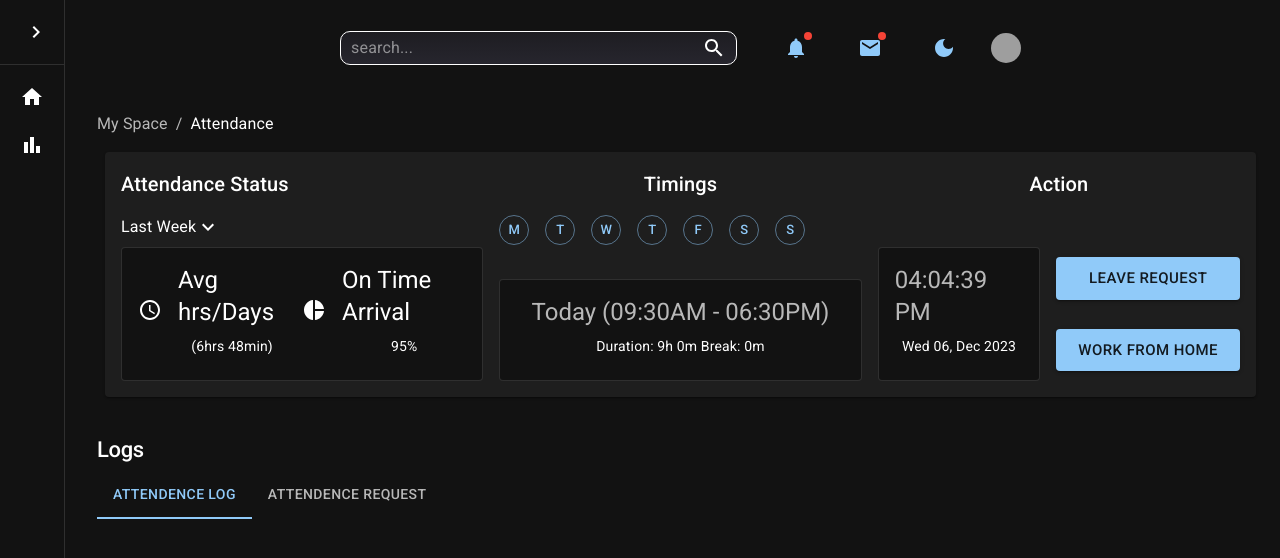
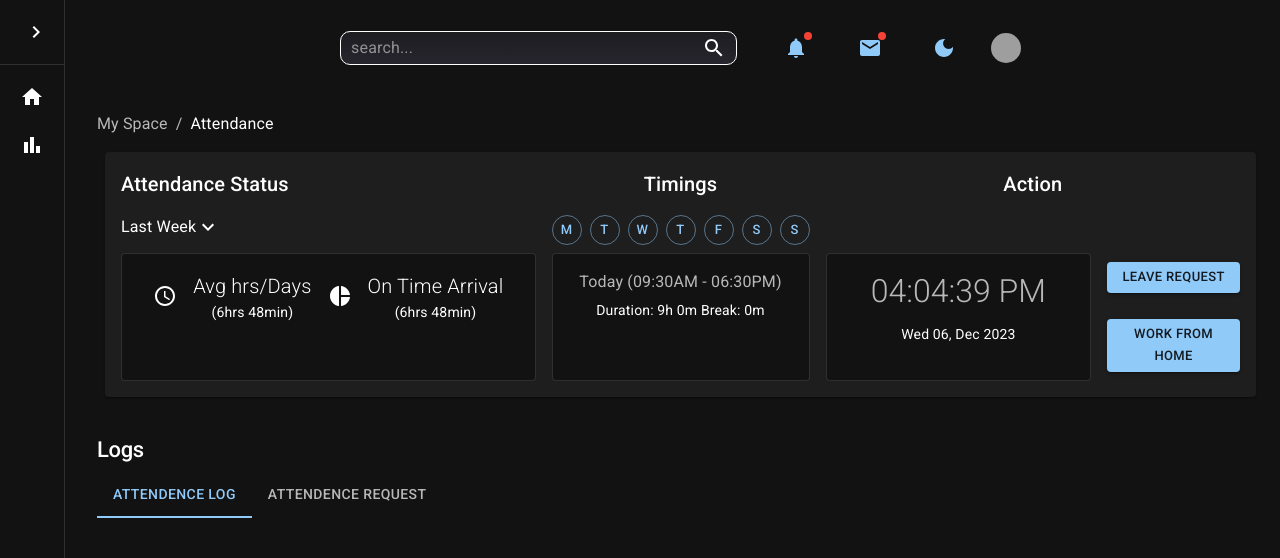
Before and after one commit to saurabhgithb/TekMagnus-Assignment, a React (Vite) app: page / in a window 1280 px wide. Shown: the top 558 px of the page. Built offline with nearby package versions, Linux system fonts and the light colour scheme; grey boxes are pictures that could not be loaded.

Commit message:
improved attendance status

```diff
--- a/src/components/AttendanceStatus.jsx
+++ b/src/components/AttendanceStatus.jsx
@@ -7,17 +7,13 @@ import {
 import {
   Box,
   Button,
-  styled,
   Breadcrumbs,
   Card,
-  CardActions,
   CardContent,
   Collapse,
   Link,
-  List,
   ListItem,
   ListItemButton,
-  ListItemIcon,
   ListItemText,
   Stack,
   Typography,
@@ -40,11 +36,11 @@ const AttendanceStatus = () => {
           <Typography color="text.primary">Attendance</Typography>
         </Breadcrumbs>
 
-        <Card sx={{ minWidth: 275, marginTop: "1rem", marginX: 1}}>
+        <Card sx={{ minWidth: 275, marginTop: "1rem", marginX: 1 }}>
           <Stack direction="row" gap={2} p={2}>
             {/* Attendence Status */}
-            <Stack flex={1} gap={1}>
-              <Typography component="div" variant="h6" gutterBottom flex={1}>
+            <Stack flex={2} gap={1}>
+              <Typography flex={1} component="div" variant="h6" gutterBottom>
                 Attendance Status
               </Typography>
               <Stack flex={1}>
@@ -68,38 +64,58 @@ const AttendanceStatus = () => {
                   </ListItem>
                 </Collapse>
               </Stack>
-              <Card variant="outlined">
+              <Box flex={1}>
+                <Card
+                  sx={{ height: "8rem", maxHeight: "100%-10" }}
+                  variant="outlined"
+                >
                   <CardContent>
+                    <Stack
+                      direction="row"
+                      alignItems="center"
+                      justifyContent="center"
+                      gap={2}
+                    >
                       <Stack direction="row" alignItems="center" gap={2}>
                         <AccessTime />
                         <Stack direction="column" alignItems="center">
                           <Typography
-                        variant="h5"
+                            variant="h6"
                             component="div"
-                        sx={{ fontSize: "1.5rem" }}
+                            sx={{
+                              fontSize: "1.25rem",
+                              textAlign: "center",
+                              fontWeight: 300,
+                            }}
                             color="text.primary"
-                        gutterBottom
                           >
                             Avg hrs/Days
                           </Typography>
                           <Typography variant="body2">(6hrs 48min)</Typography>
                         </Stack>
+                      </Stack>
+                      <Stack direction="row" alignItems="center" gap={2}>
                         <PieChart />
                         <Stack direction="column" alignItems="center">
                           <Typography
-                        variant="h5"
+                            variant="h6"
                             component="div"
-                        sx={{ fontSize: "1.5rem" }}
+                            sx={{
+                              fontSize: "1.25rem",
+                              textAlign: "center",
+                              fontWeight: 300,
+                            }}
                             color="text.primary"
-                        gutterBottom
                           >
                             On Time Arrival
                           </Typography>
-                      <Typography variant="body2">95%</Typography>
+                          <Typography variant="body2">(6hrs 48min)</Typography>
+                        </Stack>
                       </Stack>
                     </Stack>
                   </CardContent>
                 </Card>
+              </Box>
             </Stack>
             {/* Timings */}
             <Stack flex={1} gap={1}>
@@ -107,12 +123,11 @@ const AttendanceStatus = () => {
                 component="div"
                 variant="h6"
                 gutterBottom
-                flex={1}
                 sx={{ marginX: "auto" }}
               >
                 Timings
               </Typography>
-              <Stack flex={2} direction="row" gap={2}>
+              <Stack flex={1} direction="row" gap={1}>
                 <Button
                   style={{
                     maxWidth: "30px",
@@ -205,13 +220,17 @@ const AttendanceStatus = () => {
                   S
                 </Button>
               </Stack>
-              <Card variant="outlined">
+              <Box flex={1}>
+                <Card
+                  sx={{ height: "8rem", maxHeight: "100%-10" }}
+                  variant="outlined"
+                >
                   <CardContent>
                     <Stack direction="column" alignItems="center">
                       <Typography
-                      variant="h5"
+                        variant="p"
                         component="div"
-                      sx={{ fontSize: "1.5rem" }}
+                        sx={{ fontSize: "1rem" }}
                         color="text.secondary"
                         gutterBottom
                       >
@@ -223,40 +242,61 @@ const AttendanceStatus = () => {
                     </Stack>
                   </CardContent>
                 </Card>
+              </Box>
             </Stack>
             {/* Action */}
-            <Stack flex={1} gap={1}>
+            <Stack
+              flex={2}
+              gap={1}
+              justifyContent="space-between"
+              justifyItems="space-between"
+            >
               <Typography
                 component="div"
                 variant="h6"
                 gutterBottom
-                flex={1}
                 sx={{ marginX: "auto" }}
               >
                 Action
               </Typography>
               <Stack direction="row" gap={2}>
-                <Card variant="outlined" sx={{ flex: 1 }}>
+                <Box flex={2}>
+                  <Card
+                    sx={{ height: "8rem", maxHeight: "100%-10" }}
+                    variant="outlined"
+                  >
                     <CardContent>
-                    <Stack direction="column" alignItems="center">
+                      <Stack
+                        direction="column"
+                        alignItems="center"
+                        justifyContent="space-around"
+                      >
                         <Typography
                           variant="h5"
                           component="div"
                           color="text.secondary"
-                        sx={{ fontSize: "1.5rem" }}
+                          sx={{ fontSize: "2rem", fontWeight: 100 }}
                           gutterBottom
                         >
                           04:04:39 PM
                         </Typography>
-                      <Typography variant="body2">Wed 06, Dec 2023</Typography>
+                        <Typography variant="body2">
+                          Wed 06, Dec 2023
+                        </Typography>
                       </Stack>
                     </CardContent>
                   </Card>
-                <Stack direction="column" gap={1} justifyContent="space-around">
-                  <Button size="large" variant="contained">
+                </Box>
+                <Stack
+                  flex={1}
+                  direction="column"
+                  gap={1}
+                  justifyContent="space-around"
+                >
+                  <Button size="small" variant="contained">
                     Leave Request
                   </Button>
-                  <Button size="large" variant="contained">
+                  <Button size="small" variant="contained">
                     Work From Home
                   </Button>
                 </Stack>
```
Lines whose indentation alone changed are shown as unchanged.
